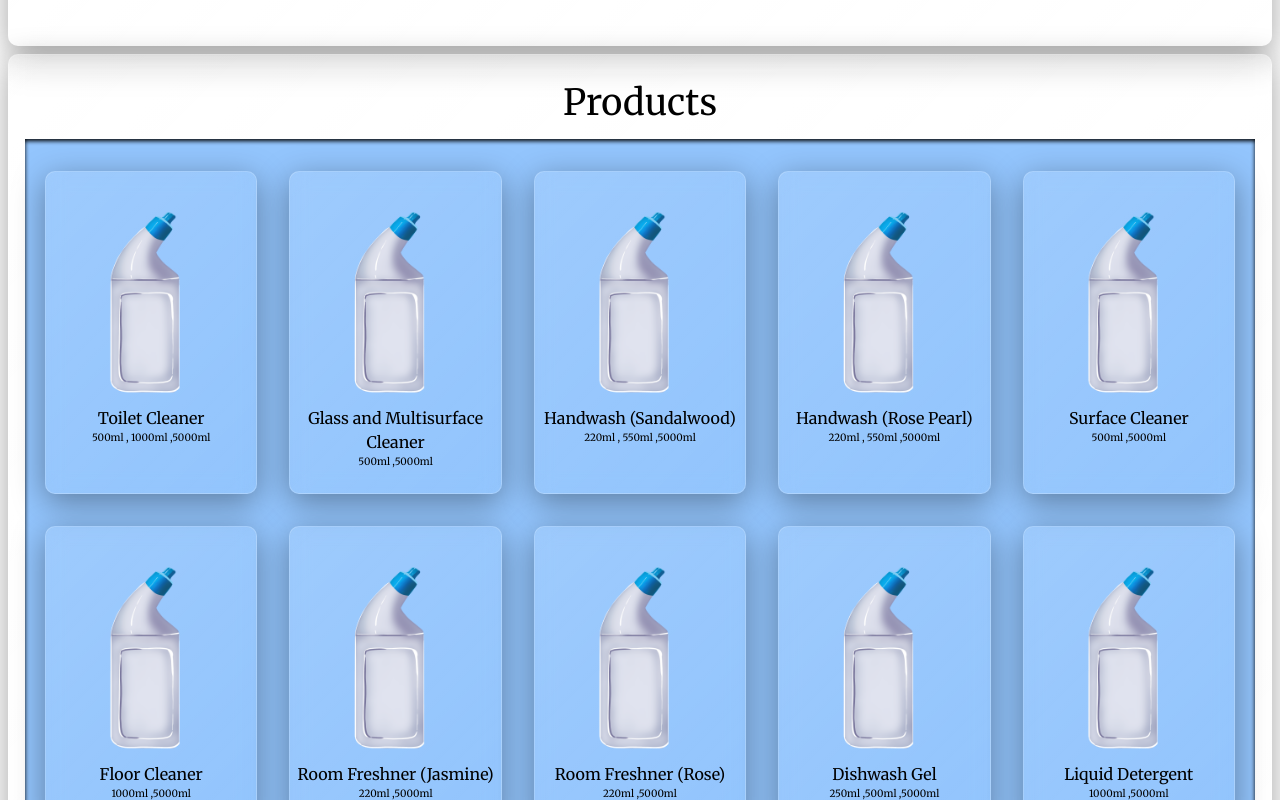
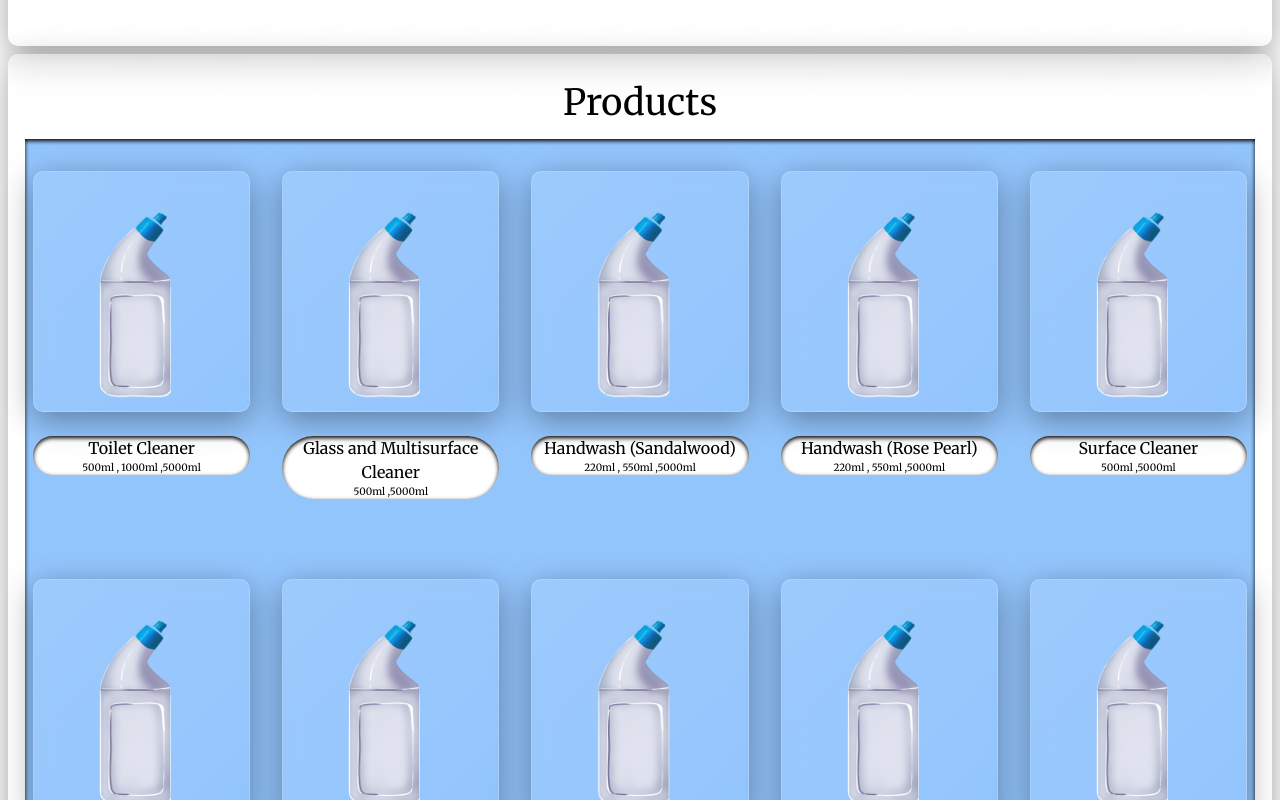
Before and after one commit to vidit9151/SafeSpace-, a React (Vite) app: page / in a window 1280 px wide. Shown: the part 600-1400 px from the top of the page. Built offline with nearby package versions, Linux system fonts and the light colour scheme.

Commit message:
almost done 2:57am

```diff
--- a/src/App.css
+++ b/src/App.css
@@ -6,6 +6,9 @@ body,
 html,
 #root {
   @apply m-0 p-0 font-merri;
+}
+body {
+  position: relative;
 }
 
 .glass {
--- a/src/components/Navbar/MobTabNav.tsx
+++ b/src/components/Navbar/MobTabNav.tsx
@@ -14,7 +14,7 @@ const MobTabNav = () => {
       >
         <IoCloseSharp />
       </div>
-      <div className=" flex justify-center flex-col  h-[100vh] gap-3 items-center">
+      <div className=" flex pt-20 justify-start flex-col  h-[100vh] gap-3 items-center font-semibold">
         {menuLinksArr.map(({ id, title, to }) => (
           <div key={id} className="hover:scale-105   ">
             <Link to={to}>{title}</Link>
--- a/src/components/Products/Product_Card.tsx
+++ b/src/components/Products/Product_Card.tsx
@@ -2,16 +2,23 @@ import { ProductsData } from "./ProductData";
 
 const Product_Card = () => {
   return (
-    <div className="grid grid-cols-2 md:grid-cols-5 gap-8 px-5 pt-[2rem] bg-blue-300 pb-6 shadow-inner shadow-black  ">
+    <div className="grid grid-cols-2 md:grid-cols-5 gap-8 px-2 pt-[2rem] bg-blue-300 pb-6 shadow-inner shadow-black  ">
       {ProductsData.map(({ id, title, quantity, img }) => (
-        <div className="glass hover:scale-105 " key={id}>
-          <a href="tel:8528014915">
-            <br />
-            <img src={img} alt={title} />
+        <div>
+          <div className="glass hover:scale-105  " key={id}>
+            <a href="tel:8528014915">
+              <br />
+              <img src={img} alt={title} />
+            </a>
+          </div>
+
+          <br />
+          <div className="shadow-inner bg-white shadow-black rounded-full">
             <h1>{title}</h1>
             <p className="text-[10px]">{quantity}</p>
-            <br />
-          </a>
+          </div>
+          <br />
+          <br />
         </div>
       ))}
     </div>
--- a/src/main.tsx
+++ b/src/main.tsx
@@ -4,7 +4,7 @@ import { RecoilRoot } from "recoil";
 
 ReactDOM.createRoot(document.getElementById("root")!).render(
   <RecoilRoot>
-    <div>
+    <div className="relative">
       <App />
     </div>
   </RecoilRoot>
```
Also changed, not shown: 1 other file (tests, documents, lock files or other folders).
